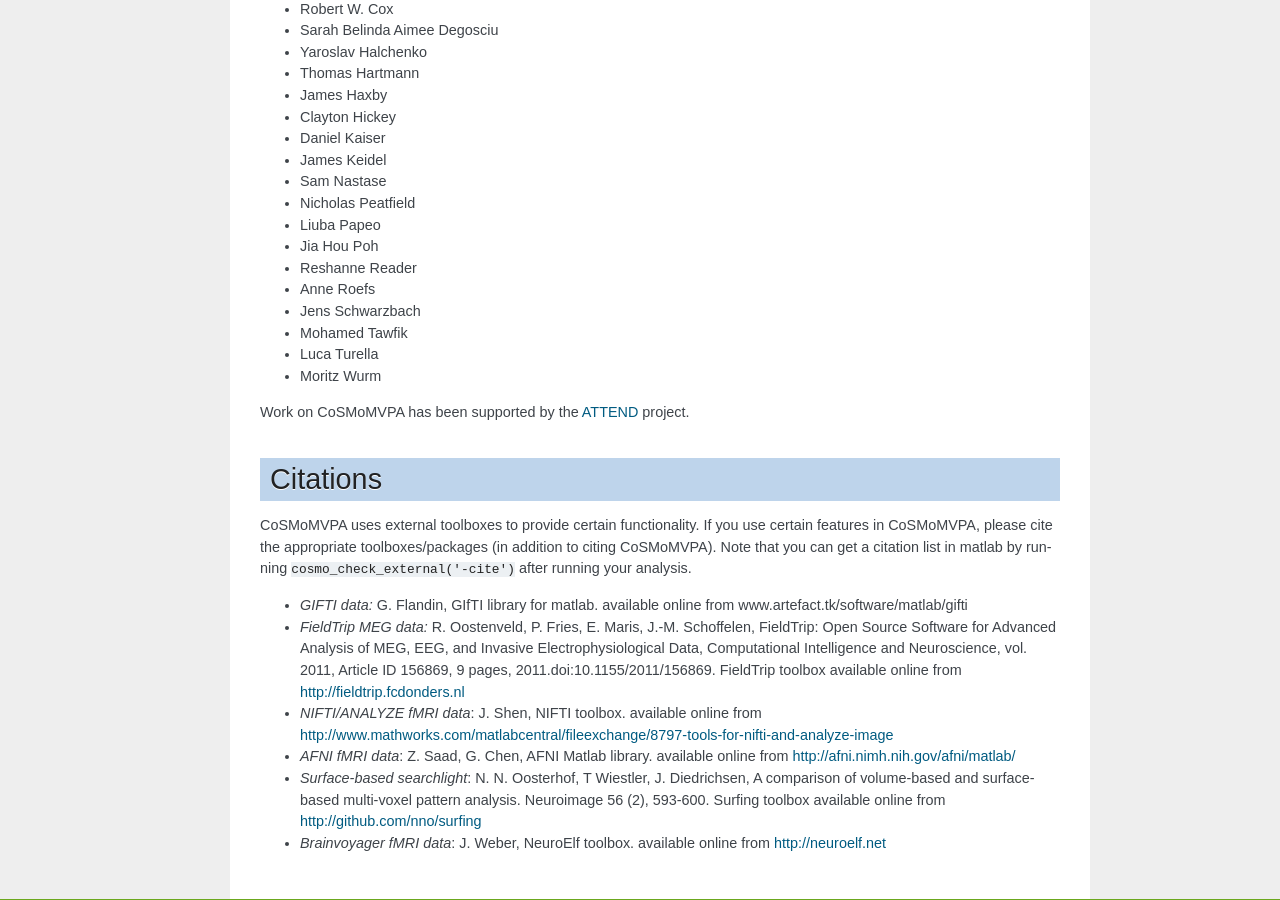
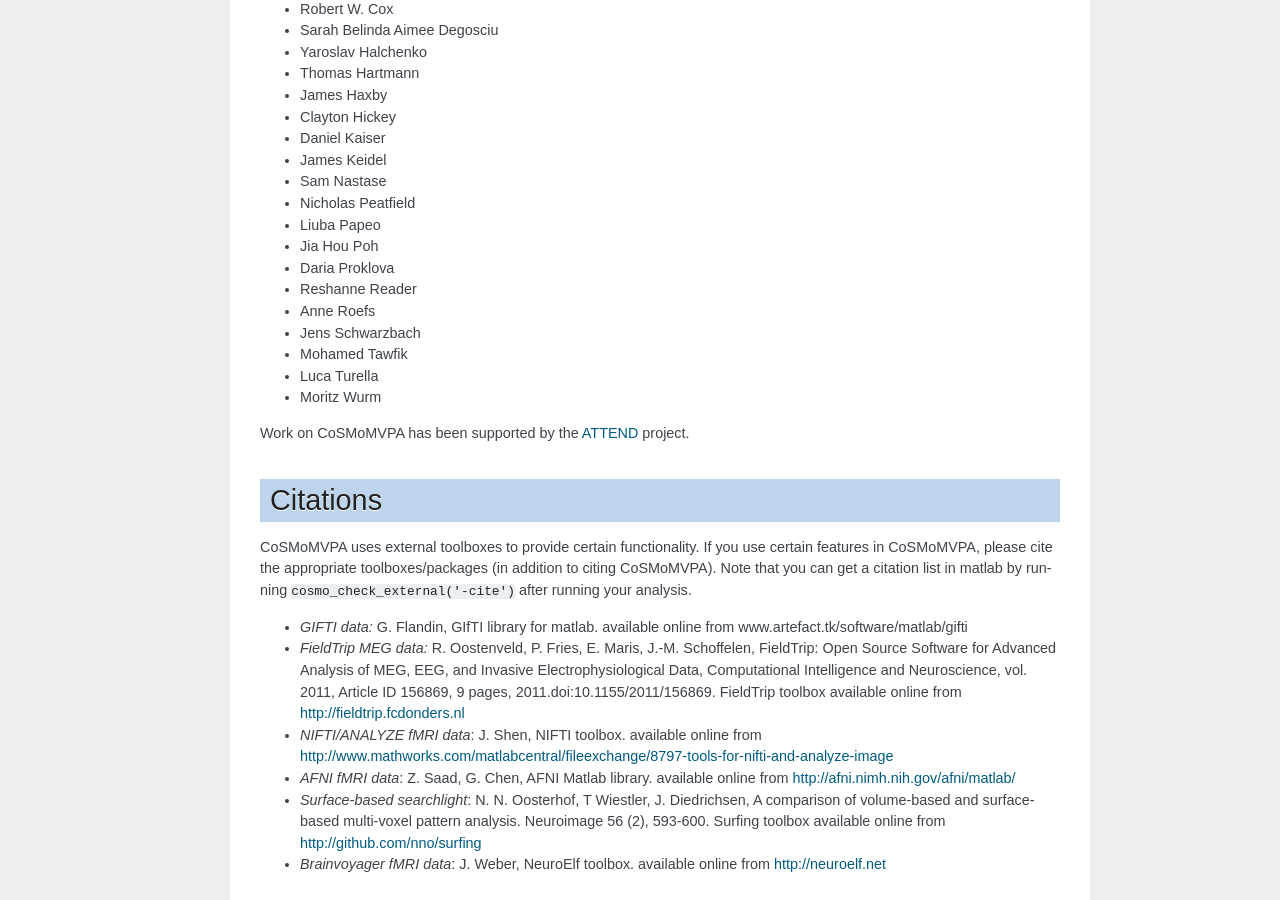
Before and after one commit to CoSMoMVPA/CoSMoMVPA, a Sphinx documentation site: the page built from doc/source/thanks.rst, in a window 1280 px wide and 900 px high, scrolled down 692 px. Built offline with Sphinx 7.4.7, drawn with Linux system fonts in a browser that asks for light colours; pages that are not in the unit, such as notebooks, are missing from menus.

Commit message:
WEB: update acknowledgements

```diff
--- a/doc/source/thanks.rst
+++ b/doc/source/thanks.rst
@@ -39,6 +39,7 @@ The following people have provided valuable suggestions, advice, support, or cod
 + Nicholas Peatfield
 + Liuba Papeo
 + Jia Hou Poh
++ Daria Proklova
 + Reshanne Reader
 + Anne Roefs
 + Jens Schwarzbach
```
